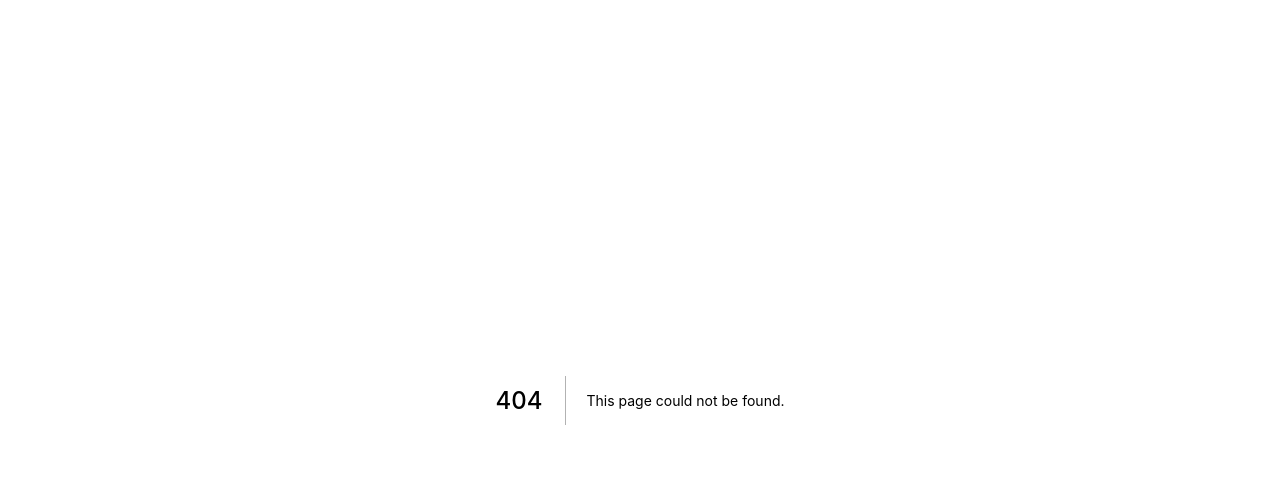
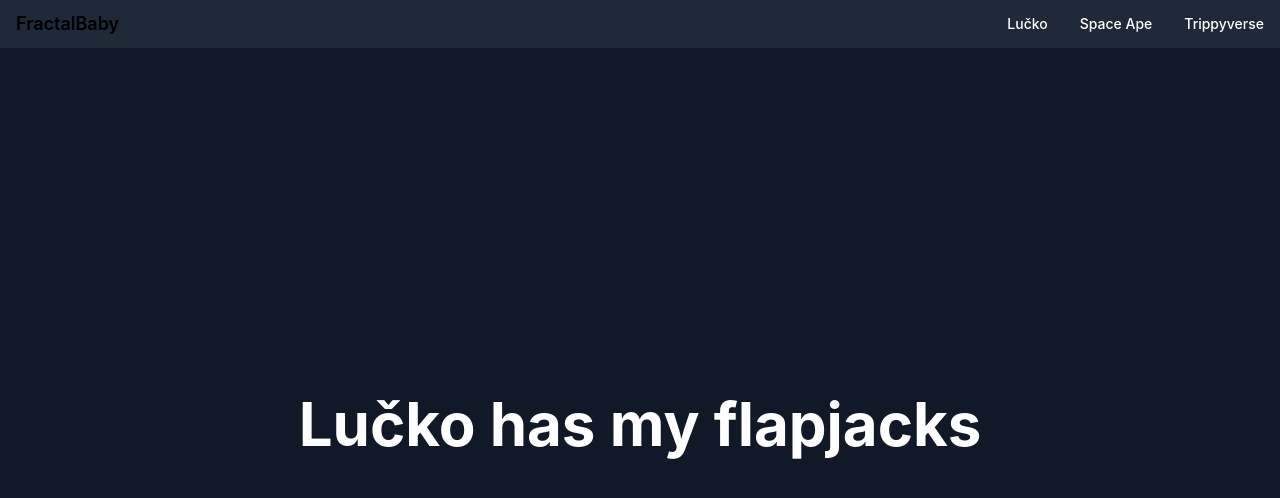
Before and after one commit to fractalbaby/fractalbaby, a Next.js app: page /lucko in a window 1280 px wide. Before the commit this address had no page. Shown: the top 498 px of the page. Built offline with nearby package versions, Linux system fonts and the light colour scheme.

Commit message:
Add navbar and pages

```diff
--- /dev/null
+++ b/components/navbar/index.tsx
@@ -0,0 +1,57 @@
+import React, { FC } from "react";
+
+interface MenuItemProps {
+	title: string
+	path: string
+}
+
+const MenuItem: FC<MenuItemProps> = ({title, path}) => (
+	<li>
+		<a
+		 	href={path}
+			className="block py-2 pr-4 pl-3 text-white hover:text-blue-200 rounded md:bg-transparent md:p-0"
+			aria-current="page"
+		>
+			{title}
+		</a>
+</li>
+)
+
+const MenuItems: MenuItemProps[] = [
+	{
+		title: 'Lučko',
+		path: '/lucko',
+	},
+	{
+		title: 'Space Ape',
+		path: '/space-ape',
+	},
+	{
+		title: 'Trippyverse',
+		path: '/trippyverse',
+	},
+]
+
+const Navbar: FC = () =>
+	<nav className="w-full border-gray-200 px-2 sm:px-4 py-2.5 bg-gray-800">
+    <div className="container flex flex-wrap justify-between items-center mx-auto">
+        <a href="#" className="flex">
+        	<span className="self-center text-lg font-semibold whitespace-nowrap dark:text-white">FractalBaby</span>
+        </a>
+        <button data-collapse-toggle="mobile-menu" type="button" className="inline-flex items-center p-2 ml-3 text-sm rounded-lg md:hidden text-gray-400 hover:bg-gray-700 focus:ring-gray-600" aria-controls="mobile-menu-2" aria-expanded="false">
+					<span className="sr-only">Open main menu</span>
+					<svg className="w-6 h-6" fill="currentColor" viewBox="0 0 20 20" xmlns="http://www.w3.org/2000/svg"><path fillRule="evenodd" d="M3 5a1 1 0 011-1h12a1 1 0 110 2H4a1 1 0 01-1-1zM3 10a1 1 0 011-1h12a1 1 0 110 2H4a1 1 0 01-1-1zM3 15a1 1 0 011-1h12a1 1 0 110 2H4a1 1 0 01-1-1z" clipRule="evenodd"></path></svg>
+					<svg className="hidden w-6 h-6" fill="currentColor" viewBox="0 0 20 20" xmlns="http://www.w3.org/2000/svg"><path fillRule="evenodd" d="M4.293 4.293a1 1 0 011.414 0L10 8.586l4.293-4.293a1 1 0 111.414 1.414L11.414 10l4.293 4.293a1 1 0 01-1.414 1.414L10 11.414l-4.293 4.293a1 1 0 01-1.414-1.414L8.586 10 4.293 5.707a1 1 0 010-1.414z" clipRule="evenodd"></path></svg>
+        </button>
+        <div className="hidden w-full md:block md:w-auto" id="mobile-menu">
+					<ul className="flex flex-col mt-4 md:flex-row md:space-x-8 md:mt-0 md:text-sm md:font-medium">
+						{MenuItems.map(({title, path}) => (
+							<MenuItem title={title} path={path} key={title} />
+						))}
+					</ul>
+        </div>
+    </div>
+	</nav>
+
+
+export default Navbar
--- /dev/null
+++ b/components/shared/layout/index.tsx
@@ -0,0 +1,19 @@
+import Head from 'next/head'
+import React, { FC } from 'react'
+import Navbar from '../../navbar'
+
+const Layout: FC = ({children}) => (
+	<div className="bg-gray-900 flex flex-col items-center justify-center min-h-screen">
+		<Head>
+			<title>Fractal Baby</title>
+			<meta name="description" content="Where are my flapjacks?" />
+			<link rel="icon" href="/favicon.ico" />
+		</Head>
+		<Navbar />
+		<main className="flex flex-col items-center justify-center w-full flex-1 px-20 text-center">
+			{children}
+		</main>
+	</div>
+)
+
+export default Layout
--- a/pages/index.tsx
+++ b/pages/index.tsx
@@ -1,22 +1,13 @@
 import type { NextPage } from 'next'
-import Head from 'next/head'
-import Image from 'next/image'
+import Layout from '../components/shared/layout'
 
 const Home: NextPage = () => {
   return (
-    <div className="flex flex-col items-center justify-center min-h-screen">
-      <Head>
-        <title>Fractal Baby</title>
-        <meta name="description" content="Where are my flapjacks?" />
-        <link rel="icon" href="/favicon.ico" />
-      </Head>
-
-      <main className="bg-gray-900 flex flex-col items-center justify-center w-full flex-1 px-20 text-center">
-        <h1 className="text-6xl font-bold text-white">
-            Where are my flapjacks?
-          </h1>
-        </main>
-    </div>
+    <Layout>
+      <h1 className="text-6xl font-bold text-white">
+        Where are my flapjacks?
+      </h1>
+    </Layout>
   )
 }
 
--- /dev/null
+++ b/pages/lucko/index.tsx
@@ -0,0 +1,12 @@
+import { FC } from "react";
+import Layout from "../../components/shared/layout"
+
+const Lucko: FC = () => (
+	<Layout>
+		<h1 className="text-6xl font-bold text-white">
+			Lučko has my flapjacks
+		</h1>
+	</Layout>
+)
+
+export default Lucko
--- /dev/null
+++ b/pages/space-ape/index.tsx
@@ -0,0 +1,12 @@
+import { FC } from "react";
+import Layout from "../../components/shared/layout"
+
+const SpaceApe: FC = () => (
+	<Layout>
+		<h1 className="text-6xl font-bold text-white">
+			Space Ape has my flapjacks
+		</h1>
+	</Layout>
+)
+
+export default SpaceApe
--- /dev/null
+++ b/pages/trippyverse/index.tsx
@@ -0,0 +1,12 @@
+import { FC } from "react";
+import Layout from "../../components/shared/layout"
+
+const Trippyverse: FC = () => (
+	<Layout>
+		<h1 className="text-6xl font-bold text-white">
+			Trippyverse has my flapjacks
+		</h1>
+	</Layout>
+)
+
+export default Trippyverse
--- a/styles/globals.css
+++ b/styles/globals.css
@@ -1,6 +1,7 @@
 @tailwind base;
 @tailwind components;
 @tailwind utilities;
+
 html,
 body {
   padding: 0;
```
